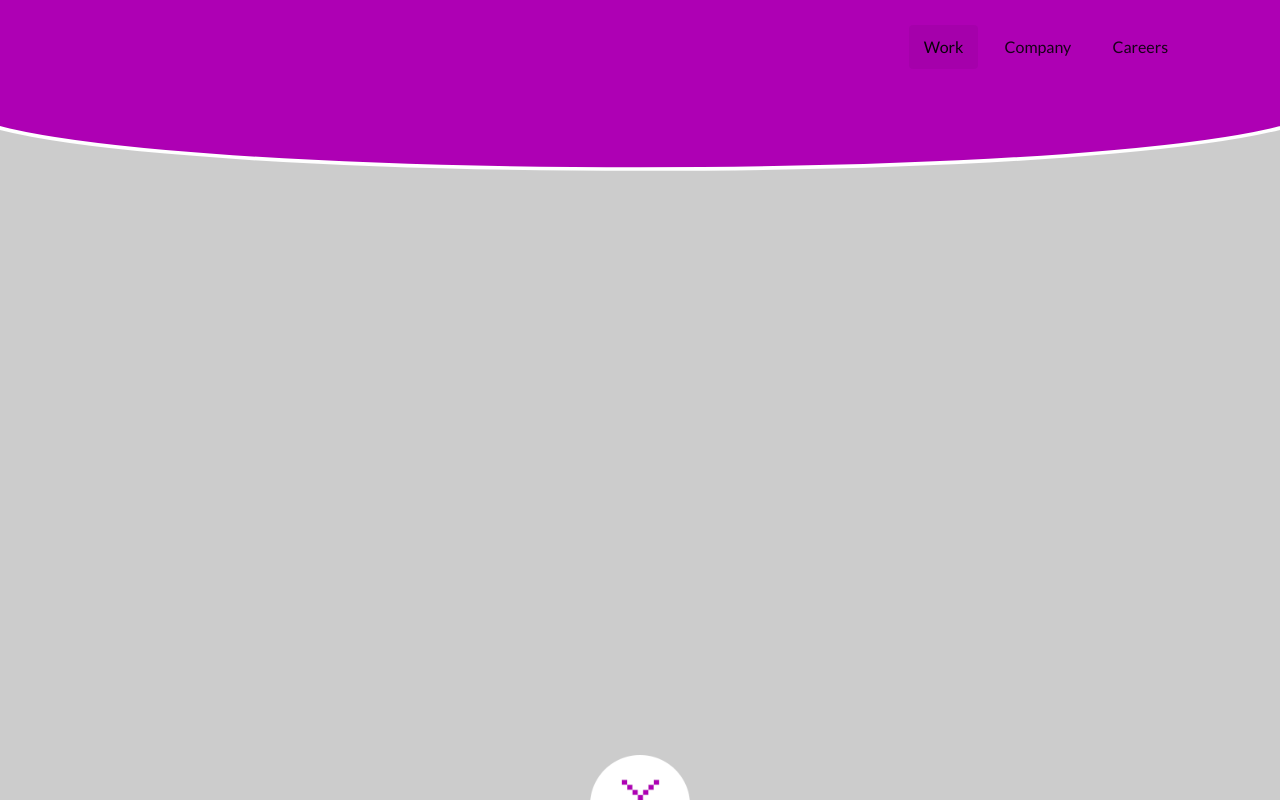
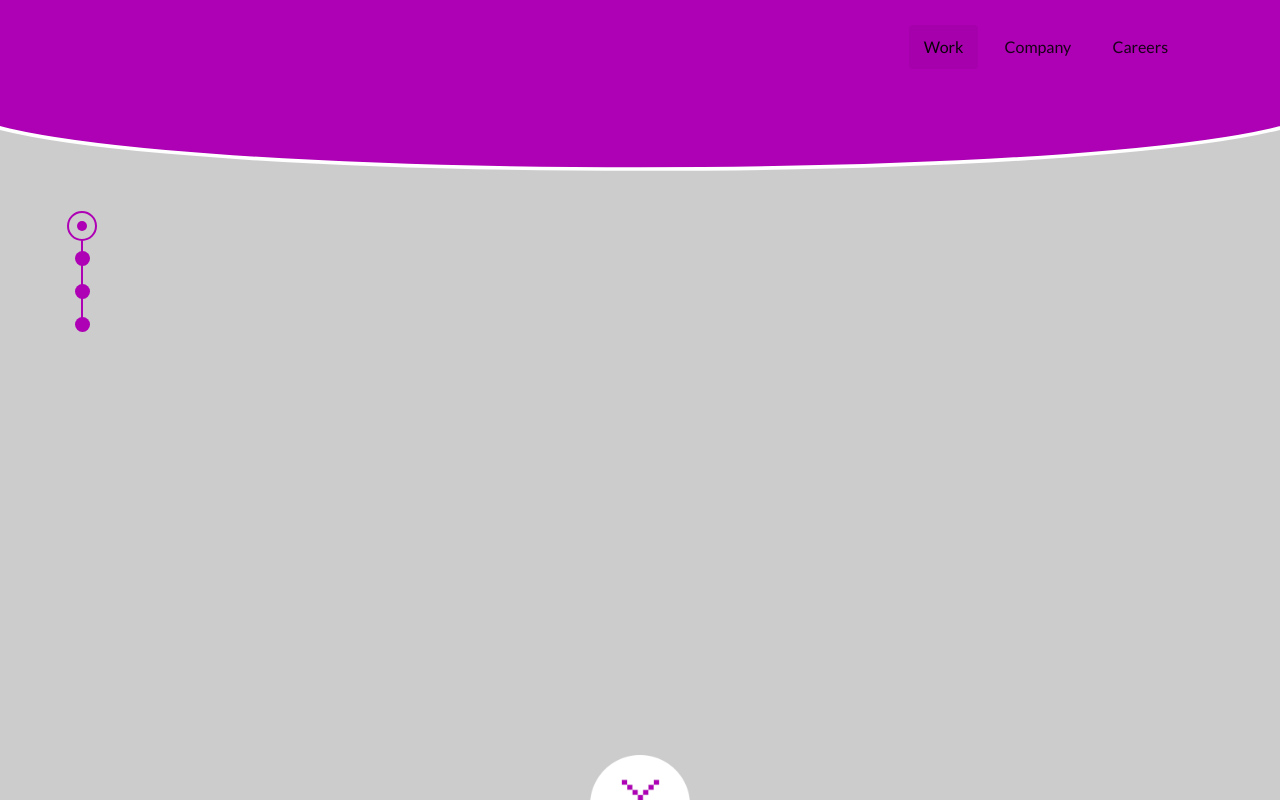
Before and after one commit to bnassre/papillon, a PHP site: page / in a window 1280 px wide. Shown: the top 804 px of the page. Run offline with PHP 8.4, Linux system fonts and the light colour scheme.

Commit message:
slider changes

```diff
--- a/index.php
+++ b/index.php
@@ -13,6 +13,20 @@
 
 	<section id="slider">
 		<div class="ui container">
+
+            <div class="slide-1">
+
+                <div class="text"></div>
+
+            </div>
+            <div class="slide-2"></div>
+
+            <div class="navigation">
+                <div class="dot active dots-1"></div>
+                <div class="dot dots-2"></div>
+                <div class="dot dots-3"></div>
+                <div class="dot dots-4"></div>
+            </div>
 
 		</div>
 		<img src="./images/arrow-down.png" >
@@ -51,8 +65,8 @@ or randomised words which don't look even slightly believable.</p>
 
 
 	<footer><?php include 'footer.php';?></footer>
-	<!-- <script src="./bower_components/jquery/dist/jquery.min.js"></script>
-	<script src="./bower_components/semantic/dist/semantic.min.js"></script> -->
-
+	<script src="./bower_components/jquery/dist/jquery.min.js"></script>
+	<script src="./bower_components/semantic/dist/semantic.min.js"></script>
+	<script src="scripts/main.js"></script>
 </body>
 </html>
--- /dev/null
+++ b/scripts/main.js
@@ -0,0 +1,15 @@
+$(document).ready(function() {
+
+    setInterval(function() {
+
+        var active = $('.dot.active');
+
+        active.removeClass('active');
+        if(active.next().index() == -1)
+        $('.dot').first().addClass('active');
+        else
+        active.next().addClass('active');
+
+    }, 6000);
+
+});
--- a/stylesheets/css/main.css
+++ b/stylesheets/css/main.css
@@ -22,6 +22,65 @@ header {
   background: #ccc;
   height: calc(100% - 200px);
   position: relative; }
+  #slider .ui.container {
+    position: relative; }
+    #slider .ui.container .navigation {
+      height: 400px;
+      width: 10px;
+      display: inline-block; }
+      #slider .ui.container .navigation .dot {
+        position: relative;
+        z-index: 10;
+        border-radius: 50%;
+        height: 15px;
+        width: 15px;
+        background: #ae00b4;
+        margin-top: 18px;
+        margin-bottom: 18px;
+        margin-left: -2px;
+        transition: all 0.2s linear; }
+      #slider .ui.container .navigation .dot:before {
+        content: '';
+        width: 0px;
+        height: 0px;
+        border-radius: 50%;
+        display: inline-block;
+        border: 0px solid #ae00b4;
+        position: absolute;
+        top: 8px;
+        right: 8px;
+        transition: all 0.2s linear; }
+      #slider .ui.container .navigation .dot.active {
+        height: 10px;
+        width: 10px;
+        background: #ae00b4;
+        margin-right: 0px;
+        margin-left: 0px;
+        margin-top: 20.5px;
+        margin-bottom: 20.5px; }
+      #slider .ui.container .navigation .dot.active:before {
+        width: 30px;
+        height: 30px;
+        border-radius: 50%;
+        display: inline-block;
+        border: 2px solid #ae00b4;
+        position: absolute;
+        top: -10px;
+        right: -10px; }
+      #slider .ui.container .navigation .dot:not(:last-child):after {
+        content: '';
+        display: inline-block;
+        position: absolute;
+        top: 14px;
+        height: 24px;
+        width: 2px;
+        background: #ae00b4;
+        margin-left: 6px;
+        transition: all 0.2s linear; }
+      #slider .ui.container .navigation .dot:not(:last-child).active:after {
+        top: 18px;
+        height: 14px;
+        margin-left: 4px; }
   #slider img {
     position: absolute;
     bottom: -5px;
--- a/stylesheets/sass/main.scss
+++ b/stylesheets/sass/main.scss
@@ -36,6 +36,87 @@ header {
 	background: $gray;
 	height: calc(100% - 200px);
 	position: relative;
+
+    .ui.container {
+        position: relative;
+
+
+        .navigation {
+            height: 400px;
+            width: 10px;
+            display: inline-block;
+
+            .dot {
+                position: relative;
+                z-index: 10;
+                border-radius: 50%;
+                height: 15px;
+                width: 15px;
+                background: $purple;
+                margin-top: 18px;
+                margin-bottom: 18px;
+                margin-left: -2px;
+
+                transition: all 0.2s linear;
+            }
+
+            .dot:before {
+                content: '';
+                width: 0px;
+                height: 0px;
+                border-radius: 50%;
+                display: inline-block;
+                border: 0px solid $purple;
+                position: absolute;
+                top: 8px;
+                right: 8px;
+
+                transition: all 0.2s linear;
+            }
+
+            .dot.active {
+                height: 10px;
+                width: 10px;
+                background: $purple;
+                margin-right: 0px;
+                margin-left: 0px;
+                margin-top: 20.5px;
+                margin-bottom: 20.5px;
+            }
+
+            .dot.active:before {
+                width: 30px;
+                height: 30px;
+                border-radius: 50%;
+                display: inline-block;
+                border: 2px solid $purple;
+                position: absolute;
+                top: -10px;
+                right: -10px;
+            }
+
+            .dot:not(:last-child):after {
+                content: '';
+                display: inline-block;
+                position: absolute;
+                top: 14px;
+                height: 24px;
+                width: 2px;
+                background: #ae00b4;
+                margin-left: 6px;
+
+                transition: all 0.2s linear;
+
+            }
+            .dot:not(:last-child).active:after {
+                top: 18px;
+                height: 14px;
+                margin-left: 4px;
+            }
+
+        }
+
+    }
 
 	img {
 		position: absolute;
```
